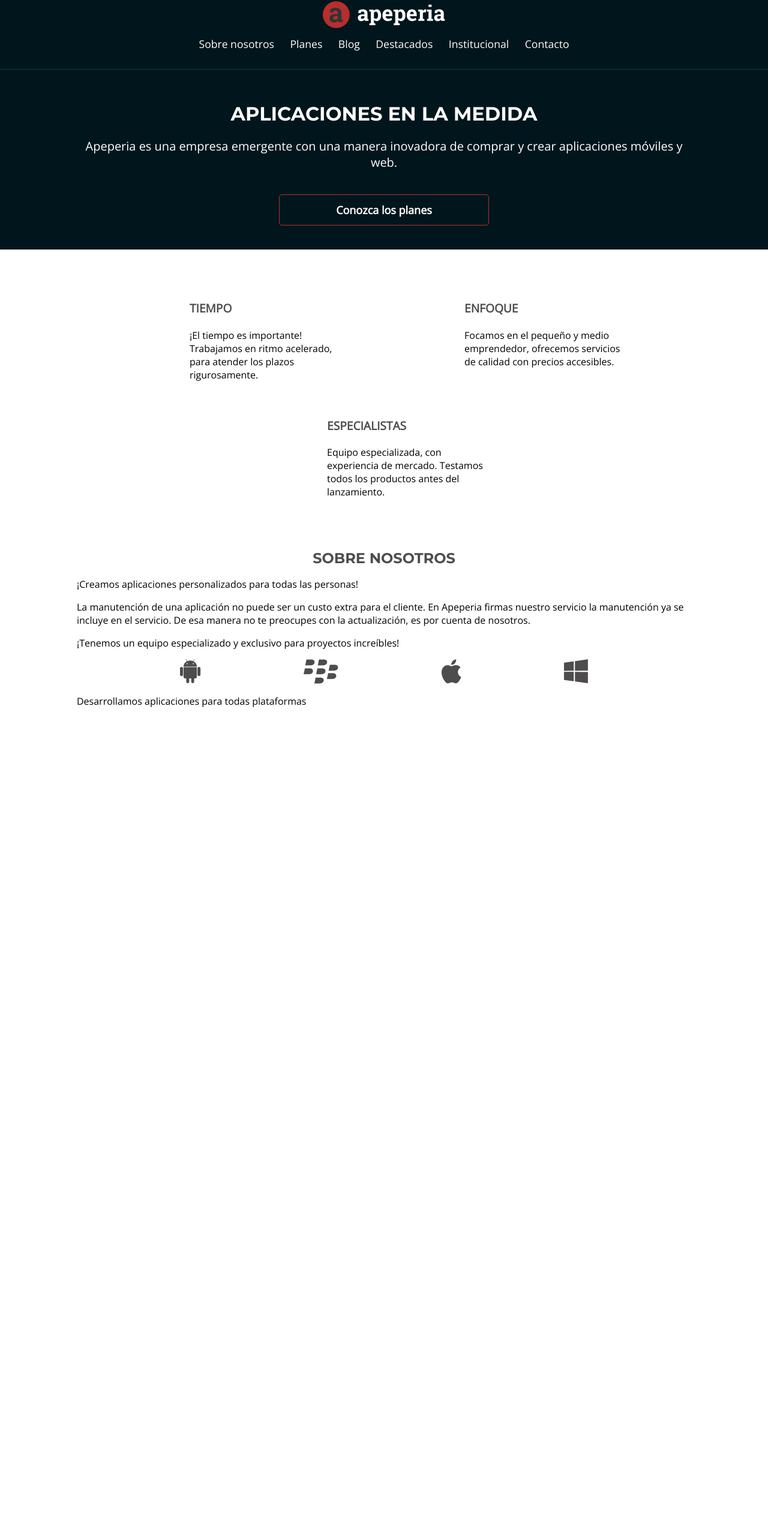
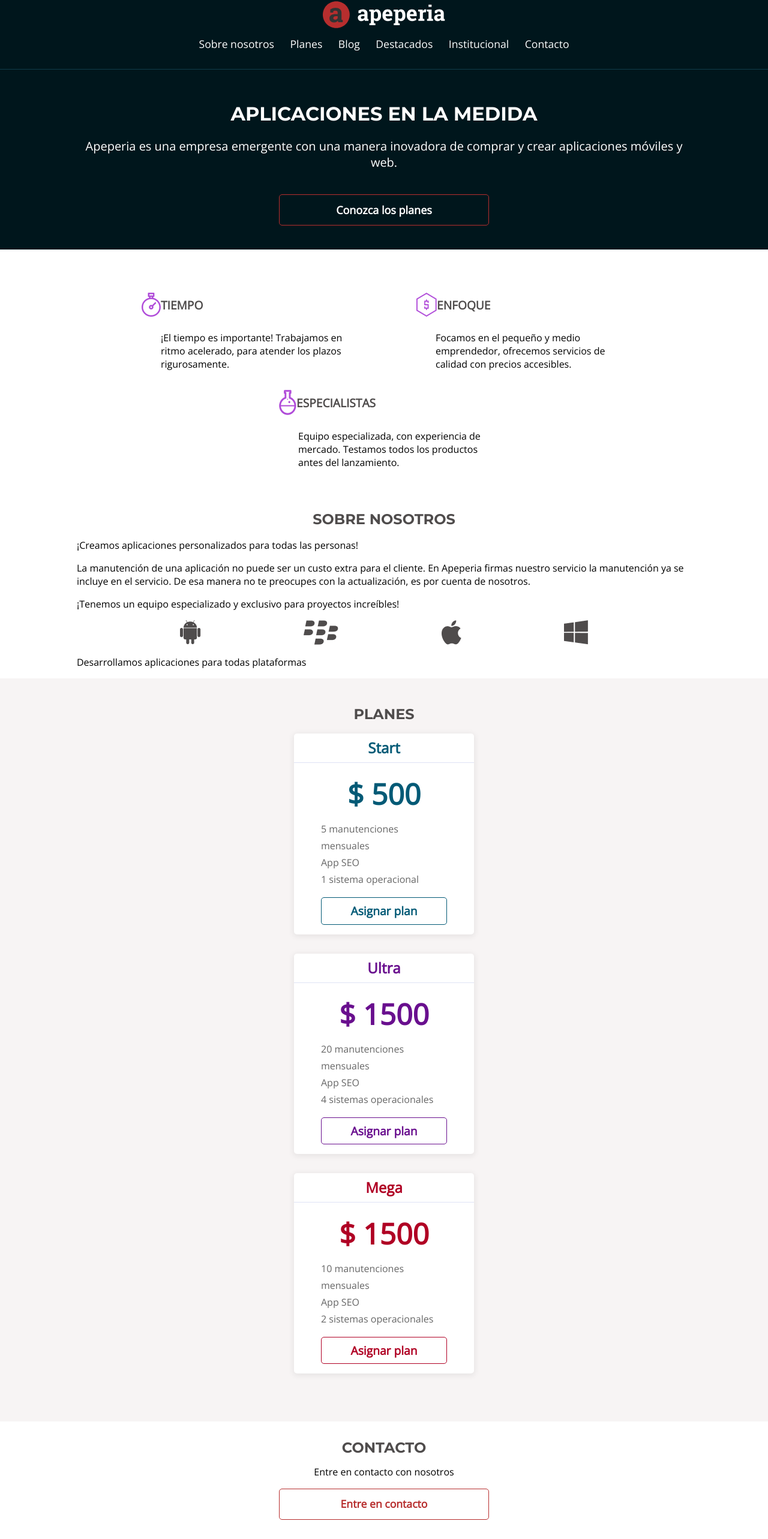
Before and after one commit to David-Ostos/ONE-Responsive, a plain HTML site: page index.html in a window 1280 px wide. Shown: the part 22-2588 px from the top of the page at 60% size. Before the commit the page ends 1218 px from the top, so only its background shows below. Drawn offline with nearby package versions, Linux system fonts and the light colour scheme.

Commit message:
agregando los planes y la seclecion contactos

```diff
--- a/css/base.css
+++ b/css/base.css
@@ -49,6 +49,6 @@ body{
     max-width: 350px;
     box-sizing: border-box;
     padding: 1rem 2rem;
-    border: 1px solid #fff;
+    border: 1px solid var(--boton-rojo);
     border-radius: 5px;
 }
--- /dev/null
+++ b/css/contacto.css
@@ -0,0 +1,30 @@
+.contacto {
+    display: flex;
+    flex-direction: column;
+    align-items: center;
+
+    text-align: center;
+
+    padding-top: 2rem;
+    padding-bottom: 2rem;
+}
+
+.contacto__titulo {
+    color: var(--fuente-ceniza-oscuro);
+    font-weight: 700;
+    font-size: 1.5rem;
+    font-family: var(--montserrat);
+    text-transform: uppercase;
+    text-align: center;
+
+    margin-bottom: 1.25rem;
+}
+
+.contacto__boton {
+    color: var(--boton-rojo);
+    border-color: var(--boton-rojo);
+    margin-top: 1.25rem;
+    font-size: 1.1rem;
+    font-weight: 700;
+
+}
--- a/css/diferenciales.css
+++ b/css/diferenciales.css
@@ -12,7 +12,7 @@
 .diferenciales__item {
     max-width: 350px;
     box-sizing: border-box;
-    padding: 2rem 0 2rem 5rem;
+    padding: 1rem 0 ;
 }
 
 .item__titulo {
@@ -21,8 +21,11 @@
     font-size: 1.2rem;
     text-transform: uppercase;
     margin-bottom: 1.5rem;
+    display: flex;
+    align-items: center;
 }
 
 .item__texto {
     line-height: normal;
+    padding: 0 0 0 2rem;
 }
--- /dev/null
+++ b/css/institucional.css
@@ -0,0 +1,54 @@
+.institucional {
+    display: flex;
+    flex-direction: column;
+    align-items: center;
+
+    color: var(--fuente-ceniza-oscuro);
+    text-align: center;
+
+    padding-top: 2rem;
+    padding-bottom: 2rem;
+}
+
+.institucional__titulo {
+    color: var(--fuente-ceniza-oscuro);
+    font-weight: 700;
+    font-size: 1.5rem;
+    font-family: var(--montserrat);
+    text-transform: uppercase;
+    text-align: center;
+
+    margin-bottom: 2rem;
+}
+
+.institucional__descripcion {
+    margin-bottom: 2rem;
+}
+
+.institucional__direccion {
+    font-size: 1.5rem;
+    line-height: normal;
+
+    margin-bottom: 2rem;
+}
+
+.institucional__contacto {
+    font-size: 1.2rem;
+    line-height: 1.8;
+
+    margin-top: 2rem;
+}
+
+.institucional__contacto-telefono {
+    line-height: normal;
+}
+
+.institucional__contacto-email {
+    color: var(--fuente-ceniza-oscuro);
+    text-decoration: underline;
+    display: block;
+}
+
+.institucional__video {
+    width: 100vw;
+}
--- a/index.html
+++ b/index.html
@@ -15,6 +15,8 @@
         <link rel="stylesheet" href="css/planes.css">
         <link rel="stylesheet" href="css/diferenciales.css">
         <link rel="stylesheet" href="css/sobre-nosotros.css">
+        <link rel="stylesheet" href="css/contacto.css">
+        <link rel="stylesheet" href="css/institucional.css">
 
         <link rel="preconnect" href="https://fonts.googleapis.com">
         <link rel="preconnect" href="https://fonts.gstatic.com" crossorigin>
@@ -52,19 +54,19 @@
 
                     <li class="diferenciales__item">
 
-                        <h2 class="item__titulo">Tiempo</h2>
+                        <h2 class="item__titulo"> <img src="img/icono-reloj.png" alt="icono dinero">Tiempo</h2>
                         <p class="item__texto">¡El tiempo es importante! Trabajamos en ritmo acelerado, para atender los plazos rigurosamente.</p>
 
                     </li>
                     <li class="diferenciales__item">
 
-                        <h2 class="item__titulo">Enfoque</h2>
+                        <h2 class="item__titulo"> <img src="img/icono-dinero.png" alt="icono dinero">Enfoque</h2>
                         <p class="item__texto">Focamos en el pequeño y medio emprendedor, ofrecemos servicios de calidad con precios accesibles.</p>
 
                     </li>
                     <li class="diferenciales__item">
 
-                        <h2 class="item__titulo">Especialistas</h2>
+                        <h2 class="item__titulo"> <img src="img/icono-quimica.png" alt="icono quimica">Especialistas</h2>
                         <p class="item__texto">Equipo especializada, con experiencia de mercado. Testamos todos los productos antes del lanzamiento.</p>
 
                     </li>
@@ -96,6 +98,46 @@
                 </div>
 
             </section>
+            <section class="planes container">
+                <h2 class="planes__titulo">Planes</h2>
+                <ul class="planes__tarjetas">
+                    <li class="tarjetas tarjetas--start">
+                        <h3 class="tarjetas__titulo">Start</h3>
+                        <articule class="tarjetas__contenido">
+                            <p class="tarjetas__precio"><em>$ 500</em></p>
+                            <p class="tarjetas__texto">5 manutenciones mensuales</p>
+                            <p class="tarjetas__texto">App SEO</p>
+                            <p class="tarjetas__texto">1 sistema operacional</p>
+                            <a href="#" class="tarjetas__boton tarjetas__boton--start boton">Asignar plan</a>
+                        </articule>
+                    </li>
+                    <li class="tarjetas tarjetas--ultra">
+                        <h3 class="tarjetas__titulo">Ultra</h3>
+                        <articule class="tarjetas__contenido">
+                            <p class="tarjetas__precio"><em>$ 1500</em></p>
+                            <p class="tarjetas__texto">20 manutenciones mensuales</p>
+                            <p class="tarjetas__texto">App SEO</p>
+                            <p class="tarjetas__texto">4 sistemas operacionales</p>
+                            <a href="#" class="tarjetas__boton tarjetas__boton--ultra boton">Asignar plan</a>
+                        </articule>
+                    </li>
+                    <li class="tarjetas tarjetas--mega">
+                        <h3 class="tarjetas__titulo">Mega</h3>
+                        <articule class="tarjetas__contenido">
+                            <p class="tarjetas__precio"><em>$ 1500</em></p>
+                            <p class="tarjetas__texto">10 manutenciones mensuales</p>
+                            <p class="tarjetas__texto">App SEO</p>
+                            <p class="tarjetas__texto">2 sistemas operacionales</p>
+                            <a href="#" class="tarjetas__boton tarjetas__boton--mega boton">Asignar plan</a>
+                        </articule>
+                    </li>
+                </ul>
+            </section>
+            <section class="contacto container">
+                <h2 class="contacto__titulo">Contacto</h2>
+                <p>Entre en contacto con nosotros</p>
+                <a href="#" class="contacto__boton boton">Entre en contacto</a>
+            </section>
 
         </main>
     </body>
```
